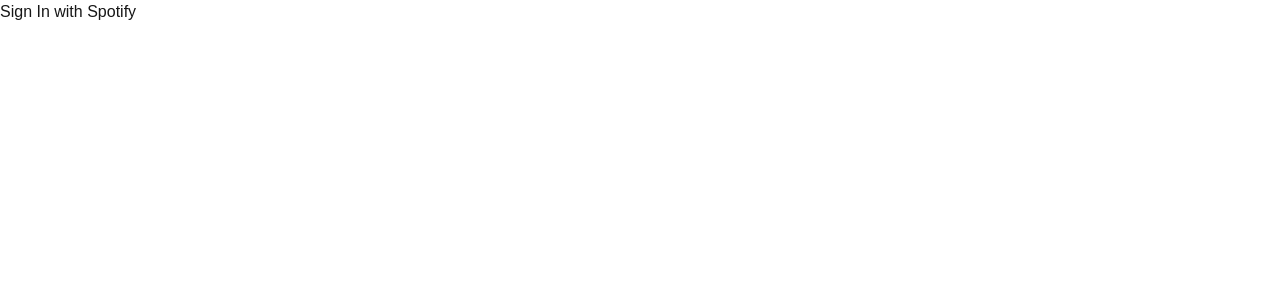
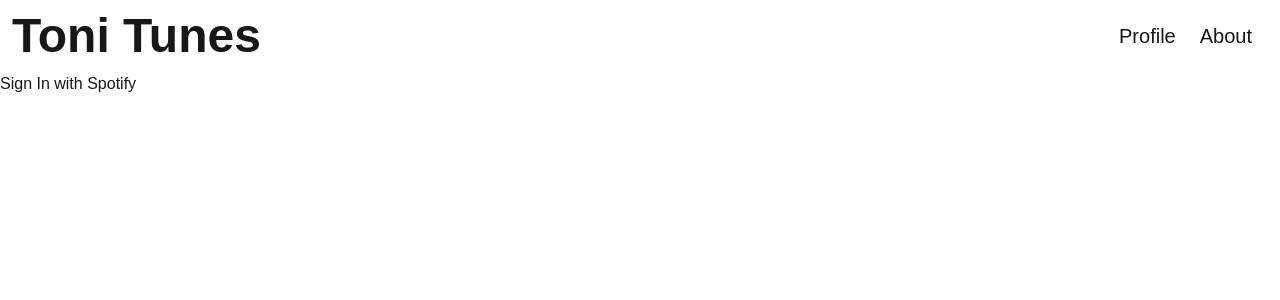
Before and after one commit to KingTingTheGreat/toni-tunes, a Next.js app: page / in a window 1280 px wide. Shown: the top 300 px of the page. Built offline with nearby package versions, Linux system fonts and the light colour scheme.

Commit message:
create header

```diff
--- a/app/layout.tsx
+++ b/app/layout.tsx
@@ -1,17 +1,6 @@
 import type { Metadata } from "next";
-import localFont from "next/font/local";
 import "./globals.css";
-
-const geistSans = localFont({
-  src: "./fonts/GeistVF.woff",
-  variable: "--font-geist-sans",
-  weight: "100 900",
-});
-const geistMono = localFont({
-  src: "./fonts/GeistMonoVF.woff",
-  variable: "--font-geist-mono",
-  weight: "100 900",
-});
+import Header from "@/components/header";
 
 export const metadata: Metadata = {
   title: "Toni Tunes",
@@ -25,9 +14,8 @@
 }>) {
   return (
     <html lang="en">
-      <body
-        className={`${geistSans.variable} ${geistMono.variable} antialiased`}
-      >
+      <body className={`antialiased`}>
+        <Header />
         {children}
       </body>
     </html>
--- /dev/null
+++ b/components/header.tsx
@@ -0,0 +1,31 @@
+import Link from "next/link";
+import { ReactNode } from "react";
+
+export default function Header() {
+  const NavLink = ({
+    href,
+    children,
+  }: {
+    href: string;
+    children: ReactNode;
+  }) => (
+    <Link
+      href={href}
+      className="hover:underline m-2 p-1 text-xl transition-all font-medium"
+    >
+      {children}
+    </Link>
+  );
+
+  return (
+    <header className="p-2 flex justify-between items-center">
+      <Link href="/" className="p-1 text-5xl font-semibold">
+        Toni Tunes
+      </Link>
+      <nav className="p-2">
+        <NavLink href="/profile">Profile</NavLink>
+        <NavLink href="/about">About</NavLink>
+      </nav>
+    </header>
+  );
+}
```
